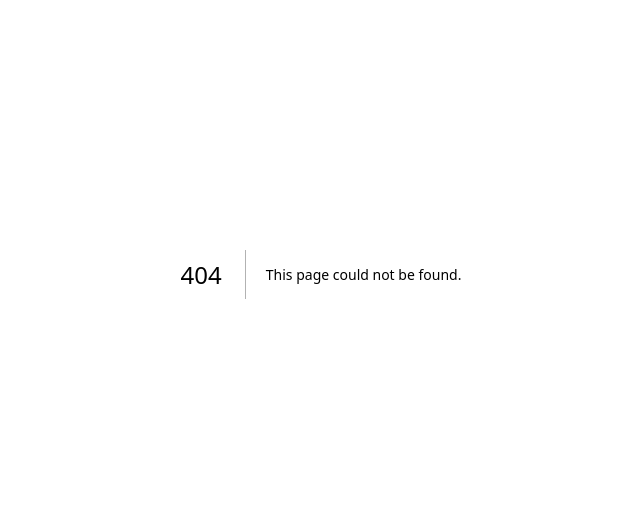
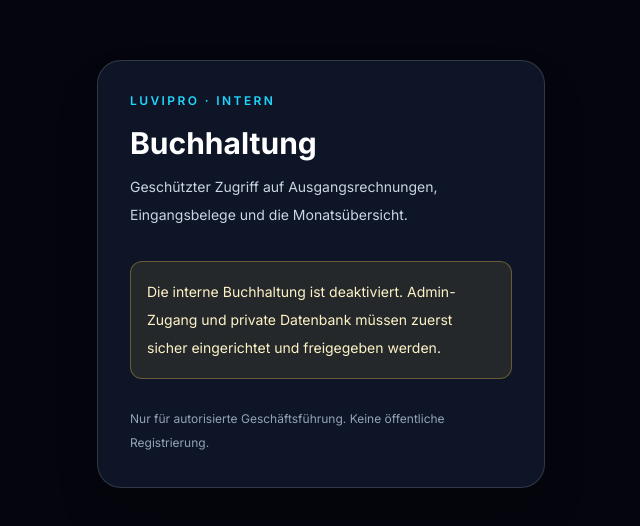
Before and after one commit to Diaa6969/luvipro-website, a Next.js app: page /intern/finanzen/login in a window 1280 px wide. Before the commit this address had no page. Shown: the part 126-652 px from the top of the page, without its empty margins (319-959 px from the left). Built offline with nearby package versions, Linux system fonts and the light colour scheme; no server answers.

Commit message:
Create private LUVIPRO accounting login without public registration

```diff
--- /dev/null
+++ b/src/app/intern/finanzen/login/page.tsx
@@ -0,0 +1,39 @@
+import type { Metadata } from "next";
+import { redirect } from "next/navigation";
+import { accountingEnabled, isAccountingAdmin } from "@/lib/accounting/admin-auth";
+
+export const dynamic = "force-dynamic";
+export const metadata: Metadata = {
+  title: "Interner Zugang – LUVIPRO Buchhaltung",
+  robots: { index: false, follow: false, nocache: true },
+};
+export default async function AccountingLogin({ searchParams }: {
+  searchParams: Promise<{ error?: string }>;
+}) {
+  if (await isAccountingAdmin()) redirect("/intern/finanzen");
+  const query = await searchParams;
+  return (
+    <main className="flex min-h-screen items-center justify-center bg-obsidian px-4 text-white">
+      <div className="w-full max-w-md rounded-3xl border border-white/15 bg-[#0d1527] p-8 shadow-2xl">
+        <p className="text-xs font-semibold uppercase tracking-[0.2em] text-pulse">LUVIPRO · Intern</p>
+        <h1 className="mt-4 text-3xl font-bold">Buchhaltung</h1>
+        <p className="mt-3 text-sm leading-7 text-slate-300">Geschützter Zugriff auf Ausgangsrechnungen, Eingangsbelege und die Monatsübersicht.</p>
+        {!accountingEnabled() ? (
+          <div className="mt-8 rounded-xl border border-amber-300/30 bg-amber-300/10 p-4 text-sm leading-7 text-amber-100" role="status">
+            Die interne Buchhaltung ist deaktiviert. Admin-Zugang und private Datenbank müssen zuerst sicher eingerichtet und freigegeben werden.
+          </div>
+        ) : (
+          <form method="POST" action="/api/accounting/session" className="mt-8 space-y-5">
+            <label className="block text-sm font-semibold text-slate-200">
+              Administrator-Passwort
+              <input className="mt-2 min-h-12 w-full rounded-xl border border-white/20 bg-[#070e1e] px-4 text-white outline-none focus:border-pulse" type="password" name="password" minLength={24} autoComplete="current-password" required />
+            </label>
+            {query.error && <p role="alert" className="text-sm text-red-300">Zugangsdaten nicht bestätigt.</p>}
+            <button className="min-h-12 w-full rounded-xl bg-pulse px-5 font-bold text-obsidian hover:bg-frost">Geschützt anmelden</button>
+          </form>
+        )}
+        <p className="mt-7 text-xs leading-6 text-slate-400">Nur für autorisierte Geschäftsführung. Keine öffentliche Registrierung.</p>
+      </div>
+    </main>
+  );
+}
```
